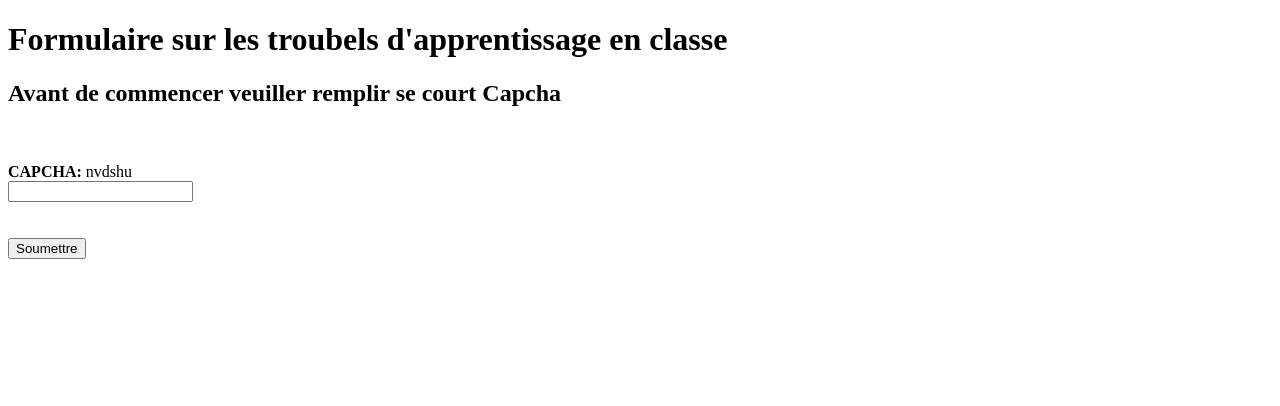
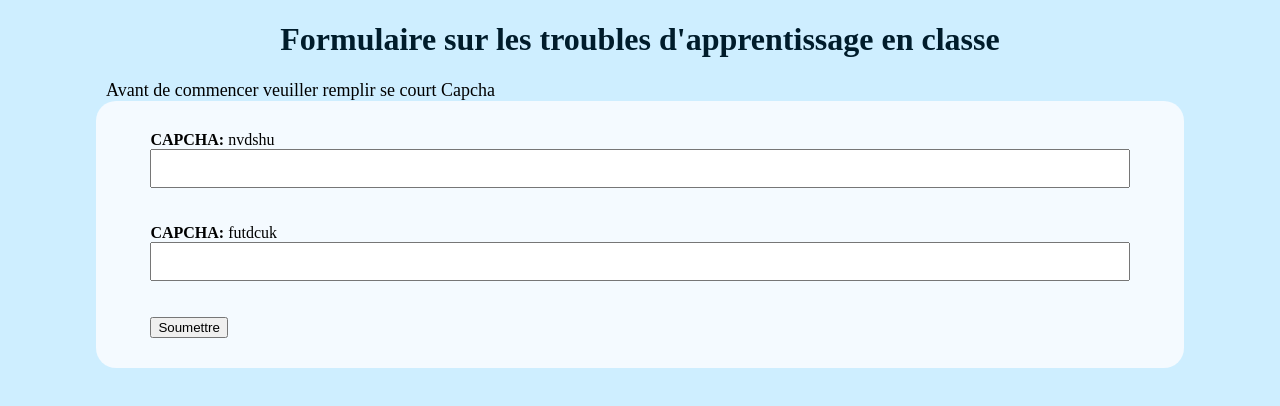
Before and after one commit to problematique-Uqam/formulaire, a plain HTML site: page index.html in a window 1280 px wide. Drawn offline with Linux system fonts and the light colour scheme; a web font is replaced by a local one.

Commit message:
id fix + style

```diff
--- a/index.html
+++ b/index.html
@@ -3,6 +3,9 @@
 <head>
     <meta charset="UTF-8">
     <meta name="viewport" content="width=device-width, initial-scale=1.0">
+    <link rel="preconnect" href="https://fonts.googleapis.com">
+    <link rel="preconnect" href="https://fonts.gstatic.com" crossorigin>
+    <link href="https://fonts.googleapis.com/css2?family=Kadwa:wght@400;700&family=Roboto:wght@300;400;500;700;900&display=swap" rel="stylesheet">
     <link rel="stylesheet" href="style.css">
     <title>Document</title>
 </head>
@@ -32,35 +35,36 @@
             <!-- Contenu du popup 2 -->
         </div>
     </div>
-    <h1>Formulaire sur les troubels d'apprentissage en classe</h1>
+    <div class="wrapper">
+        <h1>Formulaire sur les troubles d'apprentissage en classe</h1>
         <h2>Avant de commencer veuiller remplir se court Capcha</h2>
-    <br><br>
+
         <form id="monFormulaire">
             <div class="champ1">
                 <label for="champ1"><b>CAPCHA: </b><span id="cap1">nvdshu</span></label>
                 <br>
-            <input type="text" id="champ1" oninput="afficherPopup()">
+                <input type="text" id="champ1" class="textInput" oninput="afficherPopup()">
                 <br><br><br>
             </div>
 
             <div class="champ2">
                 <label for="champ2"><b>CAPCHA: </b><span id="cap2">vsdhoco</span></label>
                 <br>
-            <input type="text" id="champ2" oninput="remapperClavier()">
+                <input type="text" id="champ2" class="textInput" oninput="remapperClavier()">
                 <br><br><br>
             </div>
 
             <div class="champ3">
-            <label for="champ3"><b>CAPCHA: </b><span id="cap3">futdcuk</span></label>
+                <label for="blurTrigger"><b>CAPCHA: </b><span id="cap3">futdcuk</span></label>
                 <br>
-            <input type="text" id="blurTrigger" id="champ3">
+                <input type="text" id="blurTrigger" class="textInput">
                 <br><br><br>
             </div>
 
             <div class="champ4">
                 <label for="champ4"><b>CAPCHA: </b><span id="cap4">adfefaef</span></label>
                 <br>
-            <input type="text" id="blurTrigger" id="champ4">
+                <input type="text" id="blurTrigger" class="textInput" id="champ4">
                 <br><br><br>
             </div>
 
@@ -69,6 +73,7 @@
 
             <input type="submit" value="Soumettre">
         </form>
+    </div>
 
 
 
--- a/script.js
+++ b/script.js
@@ -6,10 +6,14 @@ var champ2 = document.getElementById('champ2');
 var cap2 = document.getElementById('cap2').innerHTML;
 var field2 = document.querySelector('.champ2')
 
+var champ3 = document.getElementById('blurTrigger');
+var cap3 = document.getElementById('cap3').innerHTML;
 var field3 = document.querySelector('.champ3')
 var popup = document.getElementById('popup');
 
-var field4 = document.querySelector('.champ3')
+var champ4 = document.getElementById('champ4');
+var cap4 = document.getElementById('cap4').innerHTML;
+var field4 = document.querySelector('.champ4')
 const popups = document.querySelectorAll('.popup');
 let dernierContenuChamp = ''; // Pour suivre le contenu précédent du champ
 
@@ -116,8 +120,6 @@ function remapperClavier() {
     dernierContenu2 = champ2.value;
     estEnTrainDeSupprimer2 = false;
 
-    console.log(cap2)
-    console.log(champ2.value)
     if(cap2 == champ2.value){
         field3.style.display = "block";
     };
@@ -130,6 +132,8 @@ document.getElementById('blurTrigger').addEventListener('blur', function() {
     document.body.classList.remove('blurred');
 });
 
+console.log(champ3)
+
 document.getElementById('blurTrigger').addEventListener('input', function() {
     if(cap3 == champ3.value){
         field4.style.display = "block";
--- a/style.scss
+++ b/style.scss
@@ -1,7 +1,12 @@
-.champ2, .champ3 , .champ4{
+*{
+    box-sizing: border-box;
+}
+
+.champ2,  .champ4{
     display: none;
 }
 body {
+    background-color: #CEEEFF;
     transition: filter 0.5s ease; /* Smooth transition for the blur effect */
 }
 body.blurred {
@@ -16,12 +21,59 @@ body.blurred {
     position: absolute;
 }
 
+#popup2{
+    bottom: 15vh;
+    right: 8vh;
+    width: 40vw;
+    height: 25vh;
+    background-color: rgb(204, 229, 80);
+    border-radius: 5%;
+    border: 6px solid #ffa600;
+}
 #popup1{
-    top: 7vh;
+    top: 5vh;
     left: 4vh;
-    width: 60vw;
-    height: 30vh;
+    width: 50vw;
+    height: 29vh;
     background-color: rgb(95, 218, 240);
     border-radius: 5%;
     border: 6px solid #52ff2b;
 }
+
+h1{
+    font-family: 'Kadwa', serif;
+    font-weight: 700;
+    text-align: center;
+    color: #001C2B;
+}
+
+h2{
+    font-family: 'Kadwa', serif;
+    font-weight: 400;
+    font-size: 18px;
+    margin-bottom: 0px;
+    margin-left: 10px;
+}
+
+.wrapper{
+    width: 85vw;
+    margin-left: auto;
+    margin-right: auto;
+    position: relative;
+}
+
+form{
+    background-color: #F4FAFF;
+    padding: 30px 5%;
+    border-radius: 20px;
+}
+
+.textInput{
+    width: 100%;
+    padding: 10px;
+    box-shadow: none;
+}
+
+.popup{
+    z-index: 9;
+}
```
Also changed, not shown: style.css, 1 other file. Lines whose indentation alone changed are shown as unchanged.
